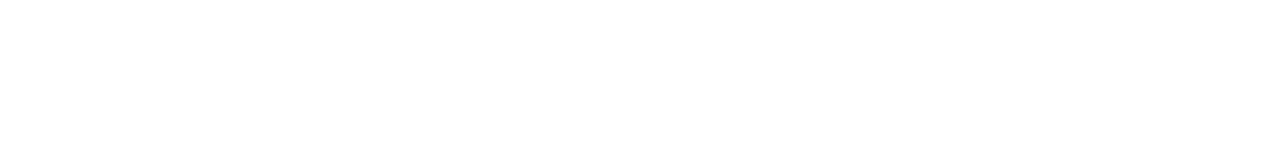
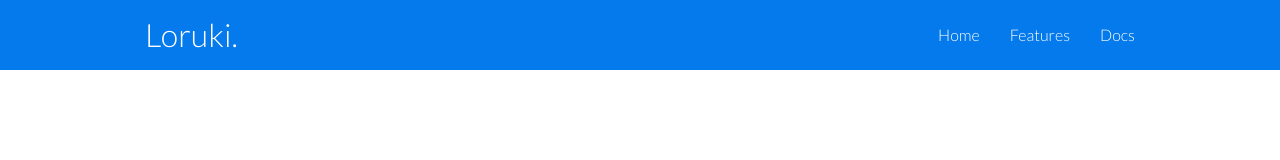
Before and after one commit to BF-FrontEnd-class-2025/group-4-loruki, a website: page docs.html in a window 1280 px wide. Drawn offline with Linux system fonts and the light colour scheme.

Commit message:
develope docs navbar

```diff
--- a/docs.html
+++ b/docs.html
@@ -1,18 +1,31 @@
 <!DOCTYPE html>
 <html lang="en">
+
 <head>
   <meta charset="UTF-8" />
   <meta name="viewport" content="width=device-width, initial-scale=1.0" />
-    <link
-      rel="stylesheet"
-      href="https://cdnjs.cloudflare.com/ajax/libs/font-awesome/5.15.1/css/all.min.css"
+  <link rel="stylesheet" href="https://cdnjs.cloudflare.com/ajax/libs/font-awesome/5.15.1/css/all.min.css"
     integrity="sha512-+4zCK9k+qNFUR5X+cKL9EIR+ZOhtIloNl9GIKS57V1MyNsYpYcUrUeQc9vNfzsWfV28IaLL3i96P9sdNyeRssA=="
-      crossorigin="anonymous"
-    />
+    crossorigin="anonymous" />
   <link rel="stylesheet" href="css/utilities.css" />
   <link rel="stylesheet" href="css/style.css" />
   <title>Loruki | Cloud Hosting For Everyone</title>
 </head>
 
-  <body></body>
+<body>
+  <!-- Navbar -->
+  <div class="navbar">
+    <div class="container flex">
+      <h1 class="logo"><a href="index.html">Loruki.</a></h1>
+      <nav>
+        <ul>
+          <li><a href="index.html">Home</a></li>
+          <li><a href="features.html">Features</a></li>
+          <li><a href="docs.html">Docs</a></li>
+        </ul>
+      </nav>
+    </div>
+  </div>
+</body>
+
 </html>
```
Lines whose indentation alone changed are shown as unchanged.
